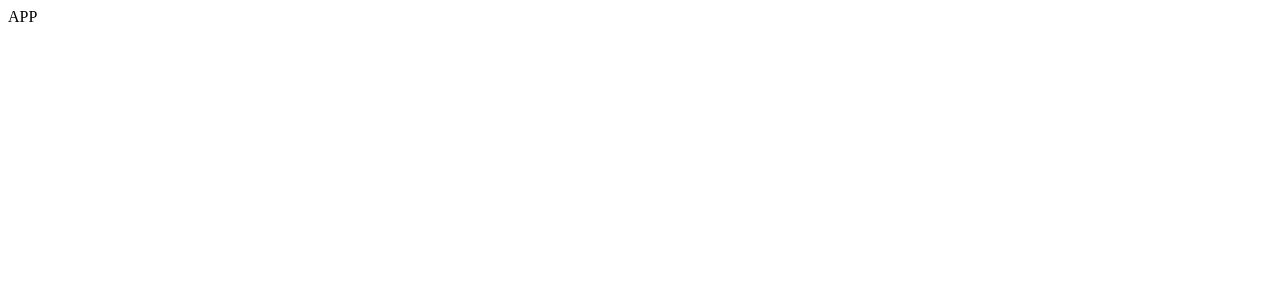
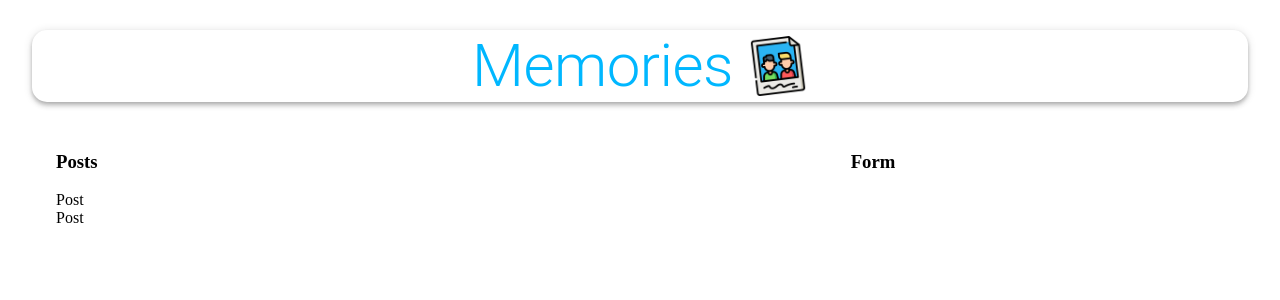
Before and after one commit to Aseel-Dweedar/memories-client-react, a React (Create React App) app: page / in a window 1280 px wide. Shown: the top 300 px of the page. Built offline with nearby package versions, Linux system fonts and the light colour scheme.

Commit message:
file structur and styles

```diff
--- a/package.json
+++ b/package.json
@@ -3,6 +3,7 @@
   "version": "0.1.0",
   "private": true,
   "dependencies": {
+    "@material-ui/core": "^4.12.3",
     "@testing-library/jest-dom": "^5.16.2",
     "@testing-library/react": "^12.1.2",
     "@testing-library/user-event": "^13.5.0",
--- a/src/App.js
+++ b/src/App.js
@@ -1,7 +1,34 @@
 import React from 'react';
+import { Container, AppBar, Typography, Grow, Grid } from "@material-ui/core";
+import Form from './components/form/Form.js'
+import Posts from './components/posts/Posts.js'
+import memories from './images/memories.png'
+import useStyles from './styles'
 
 function App() {
-    return <div>APP</div>;
+
+    const classes = useStyles();
+
+    return (
+        <Container maxidth='lg' >
+            <AppBar className={classes.appBar} position='static' color='inherit' >
+                <Typography className={classes.heading} variant='h2' align='center' >Memories</Typography>
+                <img className={classes.image} src={memories} alt='memories' height="60" />
+            </AppBar>
+            <Grow in >
+                <Container>
+                    <Grid container justify='space-between' alignItems='stretch' spacing={3} >
+                        <Grid item xs={12} sm={7}  >
+                            <Posts />
+                        </Grid>
+                        <Grid item xs={12} sm={4}  >
+                            <Form />
+                        </Grid>
+                    </Grid>
+                </Container>
+            </Grow>
+        </Container>
+    );
 }
 
 export default App;
--- /dev/null
+++ b/src/components/form/Form.js
@@ -0,0 +1,13 @@
+import React from 'react'
+import useStyles from './styles'
+
+function Form() {
+
+    const classes = useStyles();
+
+    return (
+        <h3>Form</h3>
+    )
+}
+
+export default Form
--- /dev/null
+++ b/src/components/form/styles.js
@@ -0,0 +1,24 @@
+import { makeStyles } from '@material-ui/core/styles';
+
+export default makeStyles((theme) => ({
+    root: {
+        '& .MuiTextField-root': {
+            margin: theme.spacing(1),
+        },
+    },
+    paper: {
+        padding: theme.spacing(2),
+    },
+    form: {
+        display: 'flex',
+        flexWrap: 'wrap',
+        justifyContent: 'center',
+    },
+    fileInput: {
+        width: '97%',
+        margin: '10px 0',
+    },
+    buttonSubmit: {
+        marginBottom: 10,
+    },
+}));
--- /dev/null
+++ b/src/components/posts/Posts.js
@@ -0,0 +1,18 @@
+import React from 'react'
+import Post from './post/Post'
+import useStyles from './styles'
+
+function Posts() {
+
+    const classes = useStyles();
+
+    return (
+        <>
+            <h3>Posts</h3>
+            <Post />
+            <Post />
+        </>
+    )
+}
+
+export default Posts
--- /dev/null
+++ b/src/components/posts/post/Post.js
@@ -0,0 +1,13 @@
+import React from 'react'
+import useStyles from './styles'
+
+function Post() {
+
+    const classes = useStyles();
+
+    return (
+        <div>Post</div>
+    )
+}
+
+export default Post
--- /dev/null
+++ b/src/components/posts/post/styles.js
@@ -0,0 +1,52 @@
+import { makeStyles } from '@material-ui/core/styles';
+
+export default makeStyles({
+    media: {
+        height: 0,
+        paddingTop: '56.25%',
+        backgroundColor: 'rgba(0, 0, 0, 0.5)',
+        backgroundBlendMode: 'darken',
+    },
+    border: {
+        border: 'solid',
+    },
+    fullHeightCard: {
+        height: '100%',
+    },
+    card: {
+        display: 'flex',
+        flexDirection: 'column',
+        justifyContent: 'space-between',
+        borderRadius: '15px',
+        height: '100%',
+        position: 'relative',
+    },
+    overlay: {
+        position: 'absolute',
+        top: '20px',
+        left: '20px',
+        color: 'white',
+    },
+    overlay2: {
+        position: 'absolute',
+        top: '20px',
+        right: '20px',
+        color: 'white',
+    },
+    grid: {
+        display: 'flex',
+    },
+    details: {
+        display: 'flex',
+        justifyContent: 'space-between',
+        margin: '20px',
+    },
+    title: {
+        padding: '0 16px',
+    },
+    cardActions: {
+        padding: '0 16px 8px 16px',
+        display: 'flex',
+        justifyContent: 'space-between',
+    },
+});
--- /dev/null
+++ b/src/components/posts/styles.js
@@ -0,0 +1,14 @@
+import { makeStyles } from '@material-ui/core/styles';
+
+export default makeStyles((theme) => ({
+    mainContainer: {
+        display: 'flex',
+        alignItems: 'center',
+    },
+    smMargin: {
+        margin: theme.spacing(1),
+    },
+    actionDiv: {
+        textAlign: 'center',
+    },
+}));
--- /dev/null
+++ b/src/styles.js
@@ -0,0 +1,18 @@
+import { makeStyles } from '@material-ui/core/styles';
+
+export default makeStyles(() => ({
+    appBar: {
+        borderRadius: 15,
+        margin: '30px 0',
+        display: 'flex',
+        flexDirection: 'row',
+        justifyContent: 'center',
+        alignItems: 'center',
+    },
+    heading: {
+        color: 'rgba(0,183,255, 1)',
+    },
+    image: {
+        marginLeft: '15px',
+    },
+}));
```
Also changed, not shown: src/images/memories.png (added), 1 other file (tests, documents, lock files or other folders).
